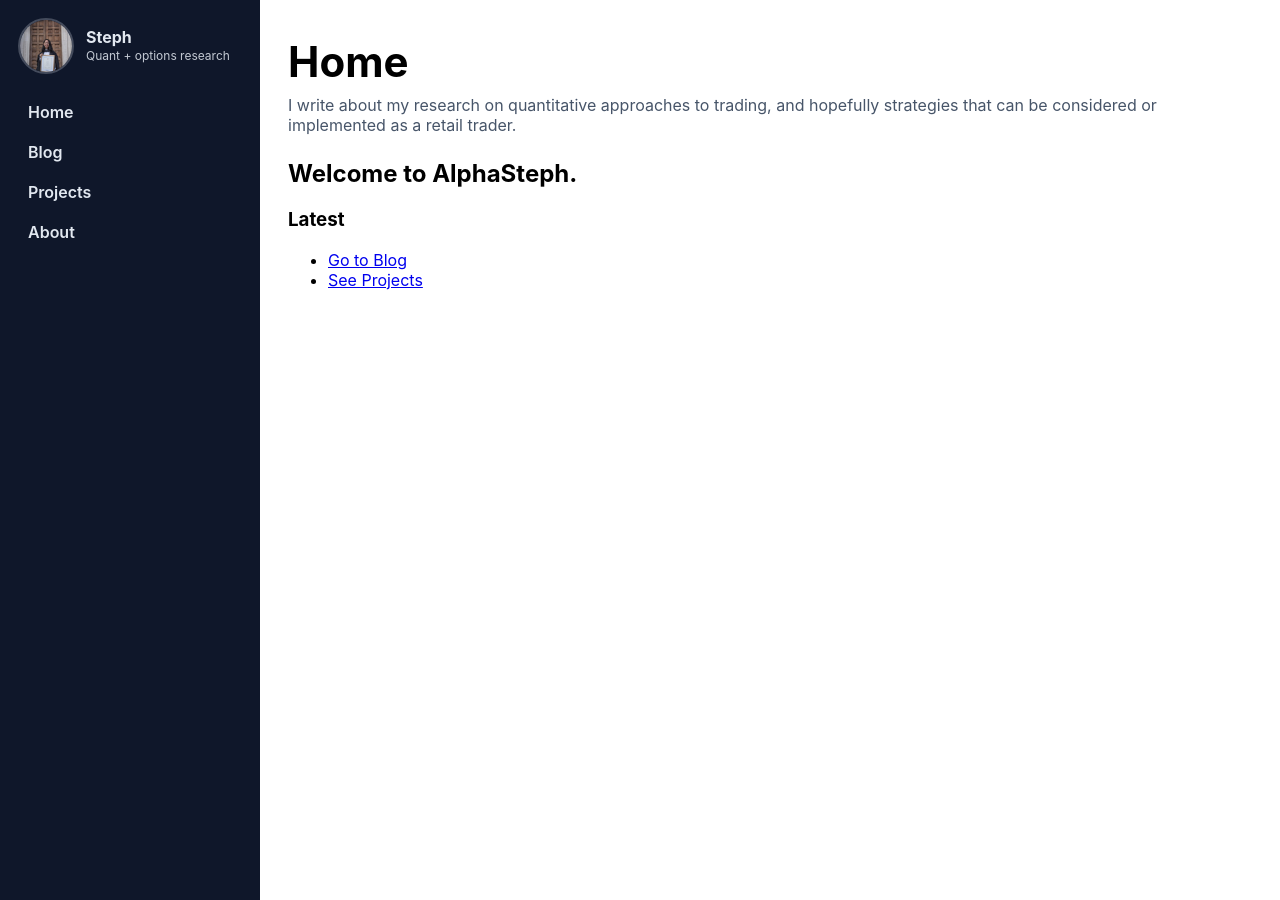
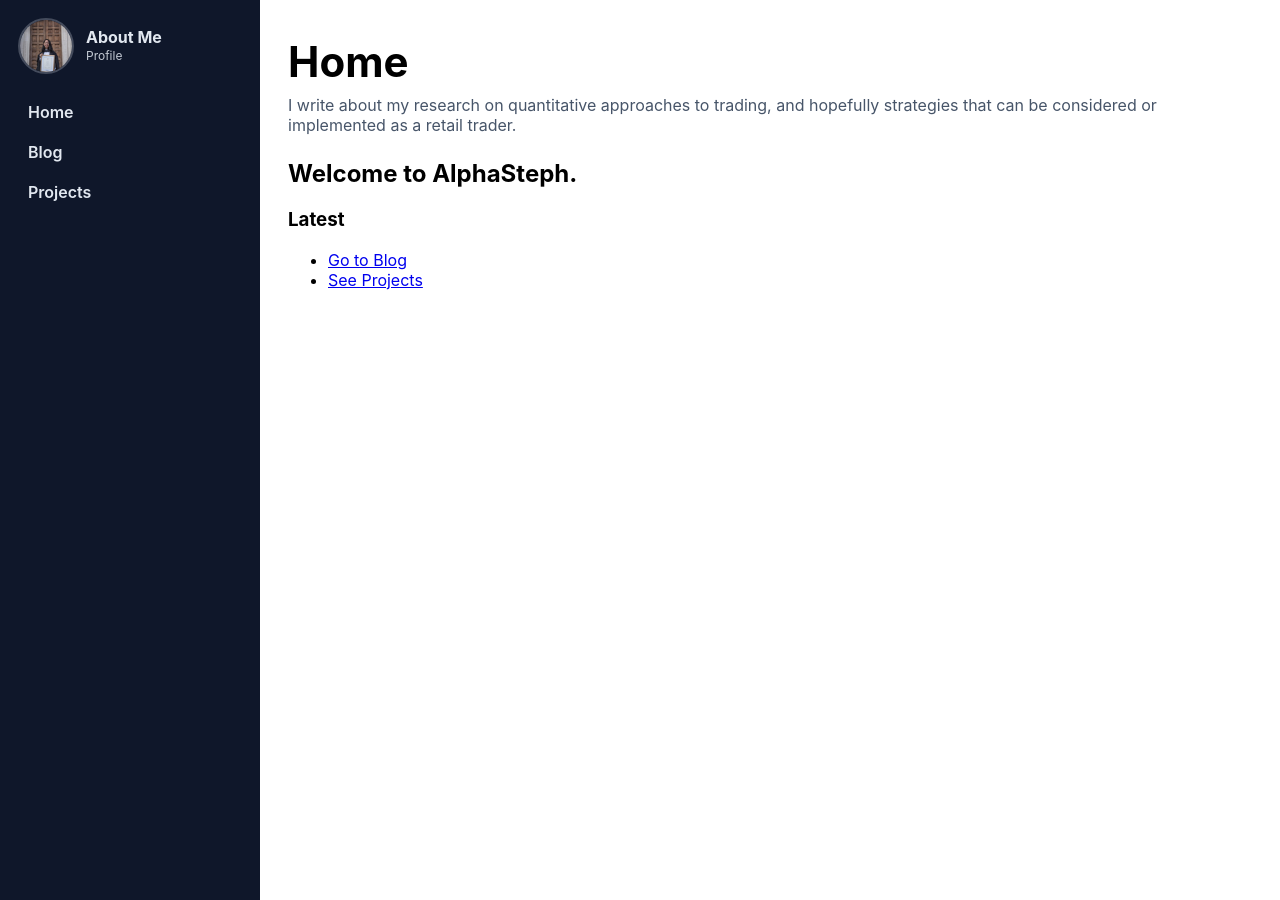
Before and after one commit to sljy1995/StephTheAlpha, a Jekyll site: the page built from index.md, in a window 1280 px wide. Built offline with Jekyll 4.4.1, drawn with Linux system fonts in a browser that asks for light colours.

Commit message:
Update default.html

```diff
--- a/_layouts/default.html
+++ b/_layouts/default.html
@@ -19,8 +19,8 @@
       <a class="profile" href="{{ '/about/' | relative_url }}">
         <img src="{{ '/assets/img/profile.jpg' | relative_url }}" alt="Profile photo" />
         <div class="profile-text">
-          <div class="name">Steph</div>
-          <div class="tagline">Quant + options research</div>
+          <div class="name">About Me</div>
+          <div class="tagline">Profile</div>
         </div>
       </a>
 
```
Also changed, not shown: other parts of _layouts/default.html (+0 -1 lines).
